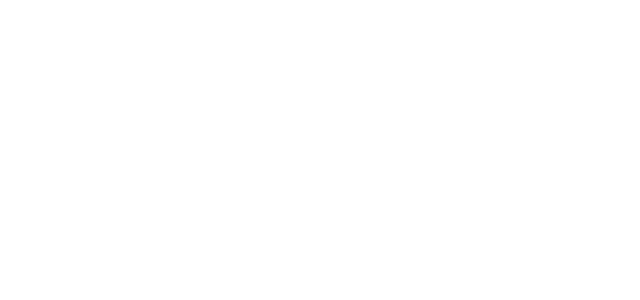
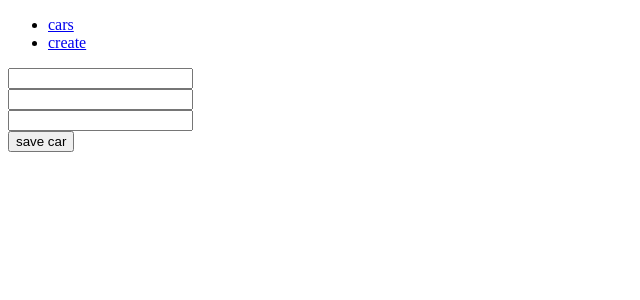
Before and after one commit to DanaXans/react-project-demo, a React (Vite) app: page /cars/create in a window 1280 px wide. Shown: the top 300 px of the page, without its empty margins (0-640 px from the left). Built offline with nearby package versions, Linux system fonts and the light colour scheme.

Commit message:
fin homework 5

```diff
--- a/src/App.tsx
+++ b/src/App.tsx
@@ -1,8 +1,12 @@
 import './App.css'
+import {Outlet} from "react-router";
+import {Menu} from "./components/Menu.tsx";
 
 function App() {
   return (
     <>
+        <Menu/>
+        <Outlet/>
     </>
   )
 }
--- /dev/null
+++ b/src/components/Menu.tsx
@@ -0,0 +1,14 @@
+import {Link} from "react-router";
+
+export const Menu = () => {
+    return (
+        <ul>
+            <li>
+            <Link to="/cars">cars</Link>
+            </li>
+            <li>
+                <Link to="/cars/create">create</Link>
+            </li>
+        </ul>
+    );
+};
--- a/src/index.css
+++ b/src/index.css
@@ -1 +1 @@
-@import "tailwindcss";
+/*@import "tailwindcss";*/
--- a/src/main.tsx
+++ b/src/main.tsx
@@ -1,7 +1,8 @@
 import {createRoot} from 'react-dom/client'
 import './index.css'
-import App from './App.tsx'
+import {RouterProvider} from "react-router";
+import {routes} from "./router/router.tsx";
 
 createRoot(document.getElementById('root')!).render(
-    <App/>
+    <RouterProvider router={routes}/>
 )
--- /dev/null
+++ b/src/models/ICar.ts
@@ -0,0 +1,6 @@
+export interface ICar {
+    id?: number
+    brand: string
+    price: number
+    year: number
+}
--- /dev/null
+++ b/src/pages/CarsPage.tsx
@@ -0,0 +1,19 @@
+import {useEffect, useState} from "react";
+import type {ICar} from "../models/ICar.ts";
+import {getCars} from "../services/api.service.ts";
+
+export const CarsPage = () => {
+
+    const [cars, setCars] = useState<ICar[]>([]);
+
+    useEffect(() => {
+        getCars().then((cars) => {
+            setCars(cars);
+        })
+    }, []);
+    return (
+        <>
+            {cars.map((car) => (<div key={car.id}>{car.id}-{car.brand}</div>))}
+        </>
+    );
+};
--- /dev/null
+++ b/src/pages/CreateCarPage.tsx
@@ -0,0 +1,32 @@
+import {useForm} from "react-hook-form";
+import type {ICar} from "../models/ICar.ts";
+import {carValidator} from "../validators/carValidator.ts";
+import {joiResolver} from "@hookform/resolvers/joi";
+import {addCar} from "../services/api.service.ts";
+
+export const CreateCarPage = () => {
+    const {register, handleSubmit, formState: {errors}} = useForm<ICar>({
+        mode: 'all',
+        resolver: joiResolver(carValidator)
+    })
+
+    const createHandler = (data: ICar) => {
+        addCar(data);
+    }
+    return (
+        <>
+            <form onSubmit={handleSubmit(createHandler)}>
+                <div><input type="text" {...register('brand')}/>
+                <div>{errors.brand?.message}</div>
+                </div>
+                <div><input type="number" {...register('price')}/>
+                    <div>{errors.price?.message}</div>
+                </div>
+                <div><input type="number" {...register('year')}/>
+                    <div>{errors.year?.message}</div>
+                </div>
+                <button>save car</button>
+            </form>
+        </>
+    );
+};
--- /dev/null
+++ b/src/router/router.tsx
@@ -0,0 +1,11 @@
+import {createBrowserRouter} from "react-router";
+import App from "../App.tsx";
+import {CarsPage} from "../pages/CarsPage.tsx";
+import {CreateCarPage} from "../pages/CreateCarPage.tsx";
+
+export const routes=createBrowserRouter([
+    {path:'/',element:<App/>, children:[
+            {path: 'cars',element:<CarsPage/>},
+            {path:'cars/create',element:<CreateCarPage/>}
+        ]}
+])
--- /dev/null
+++ b/src/services/api.service.ts
@@ -0,0 +1,16 @@
+import axios from 'axios';
+import type {ICar} from "../models/ICar.ts";
+
+const axiosInstance = axios.create({
+    baseURL: 'http://owu.linkpc.net/carsAPI/v1',
+    headers: {"Content-Type": "application/json"}
+})
+
+export const getCars = async ():Promise<ICar[]> => {
+    const axiosResponse = await axiosInstance.get<ICar[]>("/cars")
+    const cars = axiosResponse.data
+    return cars;
+}
+export const addCar = async (car:ICar) => {
+    await axiosInstance.post("/cars", car)
+}
--- /dev/null
+++ b/src/validators/carValidator.ts
@@ -0,0 +1,14 @@
+import * as Joi from "joi";
+
+export const carValidator = Joi.object({
+    brand: Joi.string().pattern(new RegExp('^[a-zA-Zа-яА-яёЁіІїЇєЄҐґ]{1,20}$'))
+        .messages({'string.pattern.base': 'Your brand didnt match pattern'}),
+    year: Joi.number().min(0).max(1000000).messages({
+        'number.min': 'min price is 0',
+        'number.max': 'min price is 1000000'
+    }),
+    price: Joi.number().min(1990).max(2024).messages({
+        'number.min': 'min year is 1990',
+        'number.max': 'min year is 2024'
+    }),
+})
```
Also changed, not shown: package.json (+7 -2 lines), 1 other file (tests, documents, lock files or other folders).
